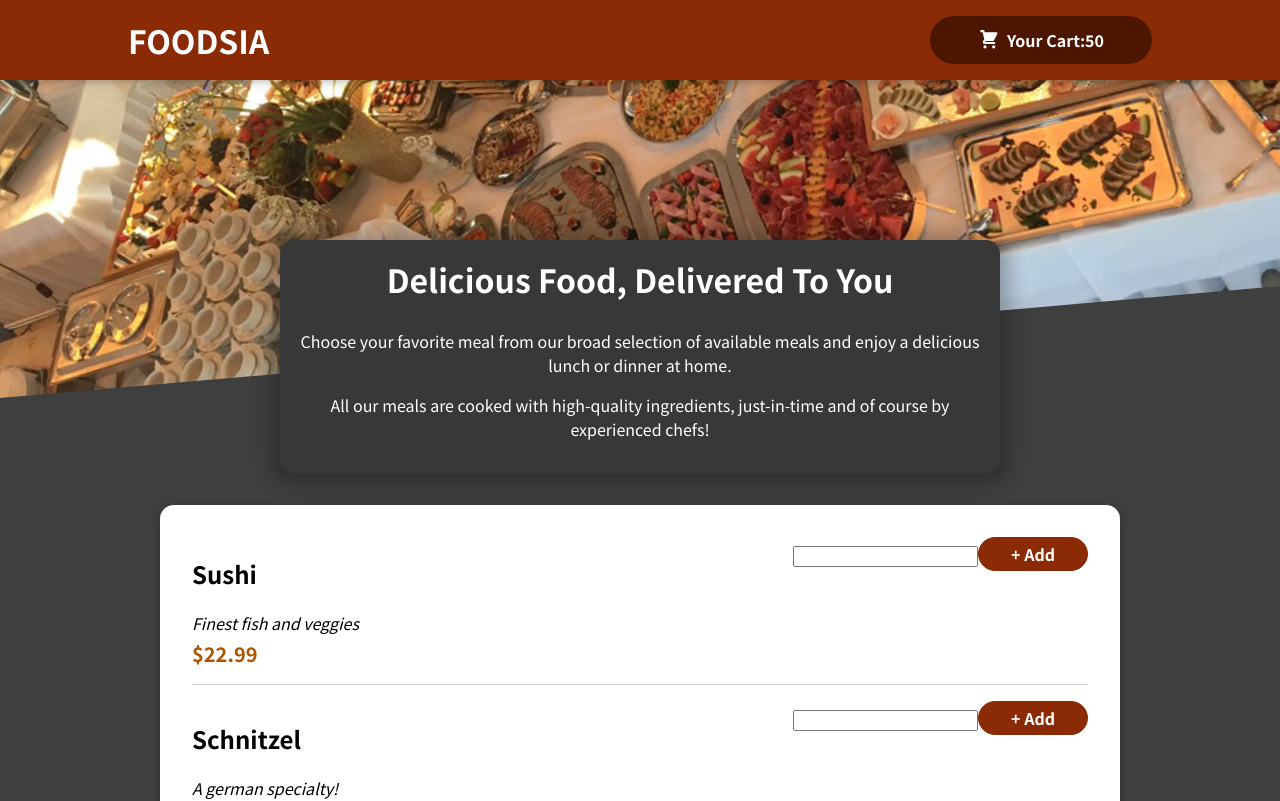
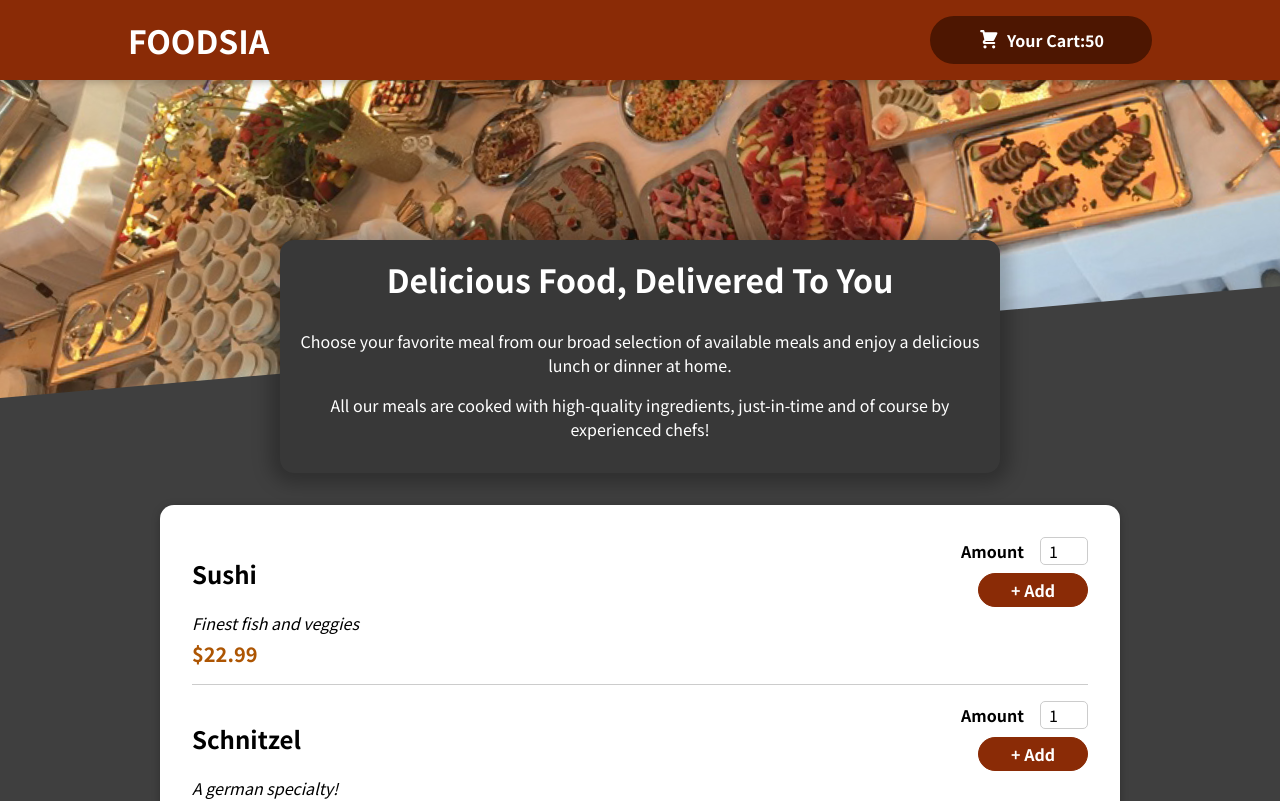
Before and after one commit to mianamir/food_order_app, a React (Create React App) app: page / in a window 1280 px wide. Shown: the top 801 px of the page. Built offline with nearby package versions, Linux system fonts and the light colour scheme.

Commit message:
created highly configurable input component for meal item
created highly configurable input component for meal item.

```diff
--- a/src/components/Meals/MealItem/MealItemForm.js
+++ b/src/components/Meals/MealItem/MealItemForm.js
@@ -1,12 +1,20 @@
 import React from 'react';
 
+import Input from '../../UI/Input';
 import classes from './MealItemForm.module.css';
 
 
 const MealItemForm = (props) => {
     return (
         <form className={classes.form}>
-            <input/>
+            <Input label="Amount" input={{
+                id: 'amount',
+                type: 'number',
+                min: '1',
+                'max': 5,
+                'step': 1,
+                'defaultValue': '1'
+            }}/>
             <button>+ Add</button>
     </form>
     );
--- a/src/components/UI/Input.js
+++ b/src/components/UI/Input.js
@@ -0,0 +1,13 @@
+import classes from './Input.module.css';
+
+
+const Input = (props) => {
+    return <div className={classes.input}>
+        <label htmlFor={props.input.id}>{props.label}</label>
+        { /*use spread operator to make the element highly configurable */}
+        <input {...props.input}/>
+    </div>
+};
+
+
+export default Input;
--- /dev/null
+++ b/src/components/UI/Input.module.css
@@ -0,0 +1,18 @@
+.input {
+  display: flex;
+  align-items: center;
+  margin-bottom: 0.5rem;
+}
+
+.input label {
+  font-weight: bold;
+  margin-right: 1rem;
+}
+
+.input input {
+  width: 3rem;
+  border-radius: 5px;
+  border: 1px solid #ccc;
+  font: inherit;
+  padding-left: 0.5rem;
+}
```
Also changed, not shown: 1 other file (tests, documents, lock files or other folders).
